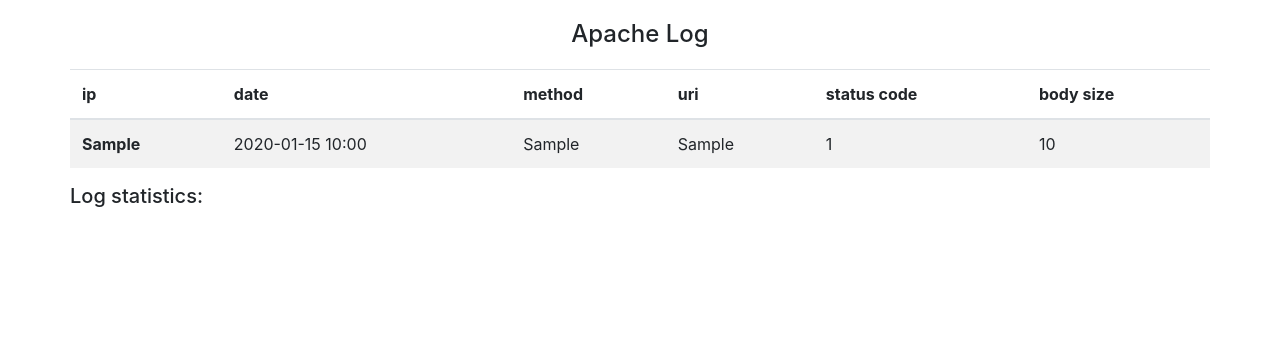
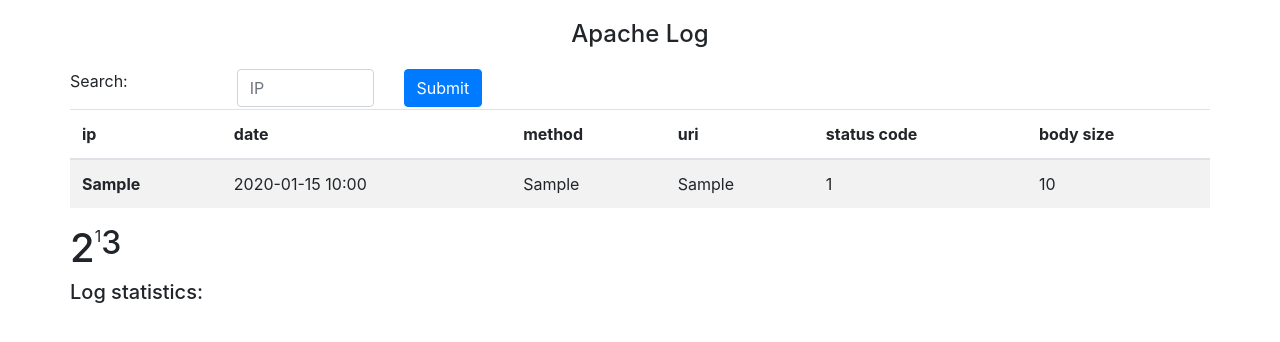
Before and after one commit to assigdev/logs_proc, a Django app: template app/templates/logs/logitem_list.html in a window 1280 px wide. Shown: the top 342 px of the page. Run offline with Django 3.2, Linux system fonts and the light colour scheme; tables that the repository leaves empty hold one stand-in row (values such as "Sample post"); the template is opened without the code that fills it: values that come from a table or form of the project are taken from there, most other values are stand-ins (such as "Sample title", 1, 10 or a date in 2020); some libraries are stand-ins or nearby versions.

Commit message:
search log records for ip

```diff
--- a/app/conf/settings/_installed_apps.py
+++ b/app/conf/settings/_installed_apps.py
@@ -15,7 +15,7 @@
 ]
 
 INSTALLED_APPS = [
-
+    'django_filters',
 ]
 
 DEV_APS = [
--- a/app/templates/logs/logitem_list.html
+++ b/app/templates/logs/logitem_list.html
@@ -8,7 +8,21 @@
 
 {% block content %}
     <h4 style="text-align: center; margin: 20px 20px">Apache Log</h4>
+
     <div class="row">
+        <form>
+            <div class="row">
+                <div class="col">
+                    <p>Search: </p>
+                </div>
+                <div class="col">
+                    <input type="text" name="ip" class="form-control" id="ipSearch" placeholder="IP">
+                </div>
+                <div class="col">
+                    <button type="submit" class="btn btn-primary">Submit</button>
+                </div>
+            </div>
+        </form>
         <table class="table table-striped">
             <thead>
             <tr>
@@ -26,7 +40,7 @@
                     <th>{{ item.ip }}</th>
                     <td>{{ item.datetime|date:'Y-m-d H:i' }}</td>
                     <td>{{ item.method }}</td>
-                    <td title="{{ item.uri}}">{{ item.uri|truncatechars:60 }}</td>
+                    <td title="{{ item.uri }}">{{ item.uri|truncatechars:60 }}</td>
                     <td>{{ item.status_code }}</td>
                     <td>{{ item.body_size }}</td>
                 </tr>
@@ -35,6 +49,10 @@
 
             </tbody>
         </table>
+        <h1>2</h1>
+        <p>{{ filter.form.as_p }}</p>
+        <p>{{ filter.qs.count }}</p>
+        <h2>3</h2>
     </div>
     {% include 'includes/pagination.html' %}
 
```
Also changed, not shown: app/logs/filters.py (added, +9 -0 lines), app/logs/views.py (+7 -0 lines).
